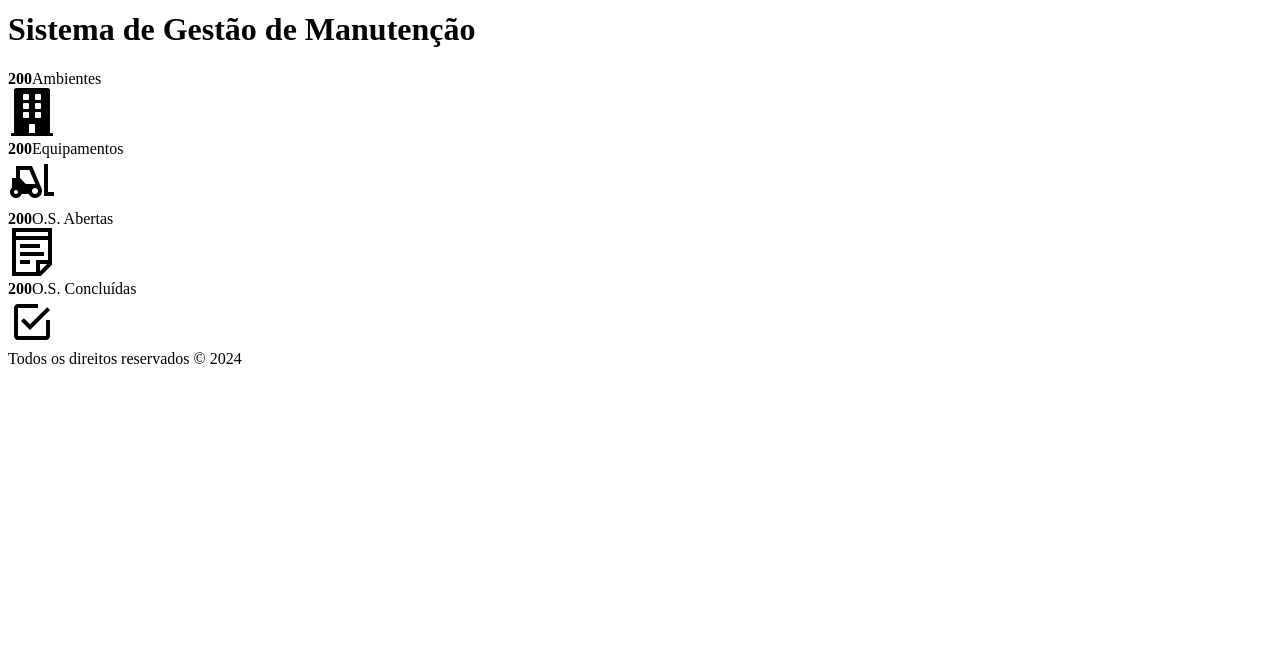
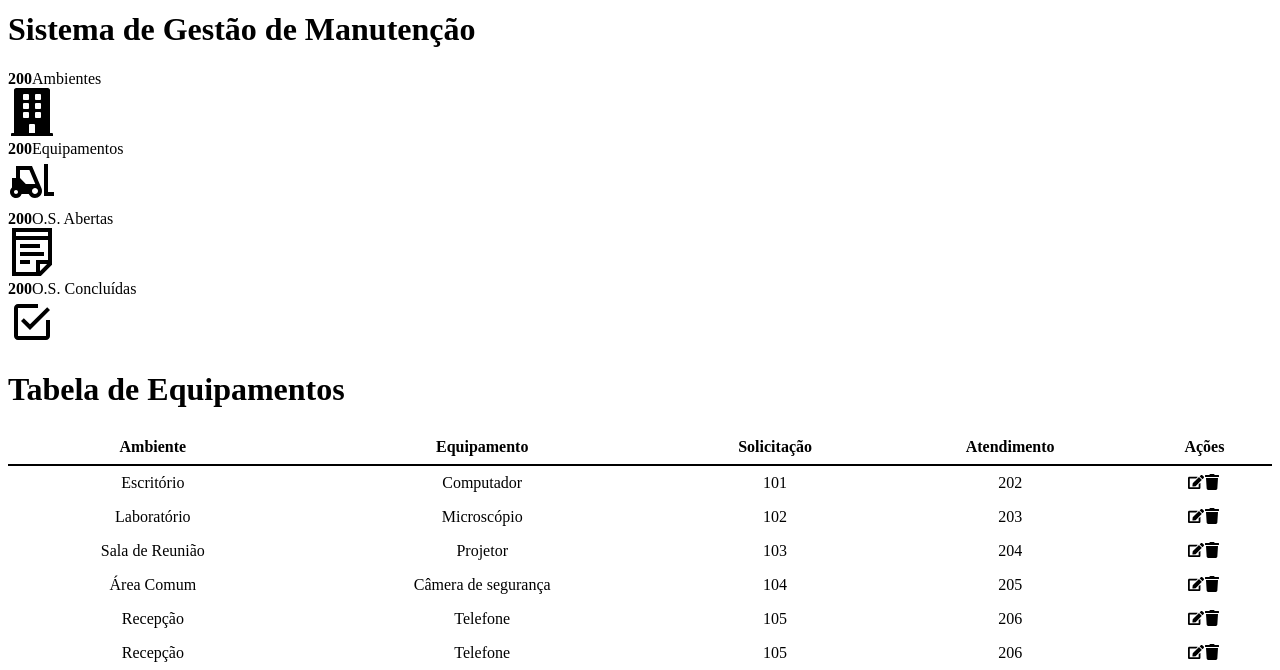
Before and after one commit to MoraisL/maintenanceAPP, a Next.js app in the folder frontend/: page / in a window 1280 px wide. Shown: the part 282-952 px from the top of the page. Before the commit the page ends 800 px from the top, so only its background shows below. Built offline with nearby package versions, Linux system fonts and the light colour scheme.

Commit message:
feat: create table in initial page

```diff
--- /dev/null
+++ b/frontend/src/app/components/card.tsx
@@ -0,0 +1,24 @@
+import { FaBuilding } from "react-icons/fa";
+
+
+interface CardInterface {
+    color?: string;
+    qty?: string;
+    text?: string;
+    icon?: React.ReactNode;
+}
+
+
+export function Card({color, qty, text, icon}: CardInterface){
+    return (
+        <div className={`${color} p-6 flex
+        gap-2 rounded-xl`}>
+            <div className="flex-1 flex flex-col">
+                <strong className="text-3xl font-bold">{qty}</strong>
+                <span className="text-sm text-zinc-500">{text}</span>
+            </div>
+            {icon}
+
+        </div>
+    );
+}
--- /dev/null
+++ b/frontend/src/app/components/table.tsx
@@ -0,0 +1,45 @@
+import React from 'react';
+import { FaEdit, FaTrash } from 'react-icons/fa';
+
+interface TableData {
+  ambiente: string;
+  equipamento: string;
+  solicitacao: number;
+  atendimento: number;
+}
+
+interface TableProps {
+  data: TableData[];
+}
+
+const TableComponent: React.FC<TableProps> = ({ data }) => {
+  return (
+    <table style={{ width: '100%', borderCollapse: 'collapse' }}>
+      <thead>
+        <tr style={{ borderBottom: '2px solid black', textAlign: 'center' }}>
+          <th style={{ padding: '8px' }}>Ambiente</th>
+          <th style={{ padding: '8px' }}>Equipamento</th>
+          <th style={{ padding: '8px' }}>Solicitação</th>
+          <th style={{ padding: '8px' }}>Atendimento</th>
+          <th style={{ padding: '8px' }}>Ações</th>
+        </tr>
+      </thead>
+      <tbody>
+        {data.map((item, index) => (
+          <tr key={index} style={{ textAlign: 'center' }}>
+            <td style={{ padding: '8px' }}>{item.ambiente}</td>
+            <td style={{ padding: '8px' }}>{item.equipamento}</td>
+            <td style={{ padding: '8px' }}>{item.solicitacao}</td>
+            <td style={{ padding: '8px' }}>{item.atendimento}</td>
+            <td style={{ padding: '8px', display: 'flex', justifyContent: 'center' }}>
+            <FaEdit className="cursor-pointer text-blue-500 hover:text-blue-700" />
+            <FaTrash className="cursor-pointer text-red-500 hover:text-red-700" />
+            </td>
+          </tr>
+        ))}
+      </tbody>
+    </table>
+  );
+};
+
+export default TableComponent;
--- a/frontend/src/app/page.tsx
+++ b/frontend/src/app/page.tsx
@@ -1,13 +1,35 @@
 import Image from "next/image";
 import { FaBuilding, FaTools, FaUsers } from "react-icons/fa";
 import { GrNotes } from "react-icons/gr";
-import { IoMdCheckbox, IoMdCheckboxOutline } from "react-icons/io";
-import { MdDashboard, MdForklift } from "react-icons/md";
+import { IoMdCheckboxOutline } from "react-icons/io";
+import { MdForklift } from "react-icons/md";
 import { Footer } from "./components/footer";
 import { Aside } from "./components/aside";
+import { Card } from "./components/card";
+import TableComponent from "./components/table";
 
+const Home = () => {
+  const tableData = [
+    { ambiente: 'Escritório', equipamento: 'Computador', solicitacao: 101, atendimento: 202 },
+    { ambiente: 'Laboratório', equipamento: 'Microscópio', solicitacao: 102, atendimento: 203 },
+    { ambiente: 'Sala de Reunião', equipamento: 'Projetor', solicitacao: 103, atendimento: 204 },
+    { ambiente: 'Área Comum', equipamento: 'Câmera de segurança', solicitacao: 104, atendimento: 205 },
+    { ambiente: 'Recepção', equipamento: 'Telefone', solicitacao: 105, atendimento: 206 },
+    { ambiente: 'Recepção', equipamento: 'Telefone', solicitacao: 105, atendimento: 206 },
+    { ambiente: 'Recepção', equipamento: 'Telefone', solicitacao: 105, atendimento: 206 },
+    { ambiente: 'Recepção', equipamento: 'Telefone', solicitacao: 105, atendimento: 206 },
+    { ambiente: 'Recepção', equipamento: 'Telefone', solicitacao: 105, atendimento: 206 },
+    { ambiente: 'Recepção', equipamento: 'Telefone', solicitacao: 105, atendimento: 206 },
+    { ambiente: 'Recepção', equipamento: 'Telefone', solicitacao: 105, atendimento: 206 },
+    { ambiente: 'Recepção', equipamento: 'Telefone', solicitacao: 105, atendimento: 206 },
+    { ambiente: 'Recepção', equipamento: 'Telefone', solicitacao: 105, atendimento: 206 },
+    { ambiente: 'Recepção', equipamento: 'Telefone', solicitacao: 105, atendimento: 206 },
+    { ambiente: 'Recepção', equipamento: 'Telefone', solicitacao: 105, atendimento: 206 },
+    { ambiente: 'Recepção', equipamento: 'Telefone', solicitacao: 105, atendimento: 206 },
+    { ambiente: 'Recepção', equipamento: 'Telefone', solicitacao: 105, atendimento: 206 },
+    { ambiente: 'Recepção', equipamento: 'Telefone', solicitacao: 105, atendimento: 206 },
+  ];
 
-export default function Home() {
   return (
     <div className="h-screen flex flex-col">
       <div className="flex-1 flex">
@@ -19,54 +41,24 @@ export default function Home() {
            bg-white/40 p-6 text-center">
             Sistema de Gestão de Manutenção</h1>
 
-          <div>
-            <div className="grid grid-cols-4 gap-4 p-6">
+          <div className="rounded-lg">
+            <div className="grid grid-cols-4 gap-4 p-6 ">
+              <Card color={"bg-orange-200"} qty="200" text="Ambientes" icon={<FaBuilding size={48} />} />
+              <Card color={"bg-blue-200"} qty="200" text="Equipamentos" icon={<MdForklift size={48} />} />
+              <Card color={"bg-red-200"} qty="200" text="O.S. Abertas" icon={<GrNotes size={48} />} />
+              <Card color={"bg-green-200"} qty="200" text="O.S. Concluídas" icon={<IoMdCheckboxOutline size={48} />} />
+            </div>
+            <div  className="text-3xl font-bold mb-4 text-center">
+              <h1>Tabela de Equipamentos</h1>
+            </div>
+            <div className="max-h-96 overflow-y-auto" style={{
+    scrollbarWidth: 'thin', /* Para Firefox */
+    scrollbarColor: '#888 #f1f1f1', /* Para Firefox */
+  }}>
 
-              <div className="bg-orange-200 p-6 flex
-                              gap-2 rounded-xl">
-                <div className="flex-1 flex flex-col">
-                  <strong className="text-3xl font-bold">200</strong>
-                  <span className="text-sm text-zinc-500">Ambientes</span>
-                </div>
-                <FaBuilding size={48} />
-
-              </div>
-
-
-              <div className="bg-blue-200 p-6 flex
-                              gap-2 rounded-xl">
-                <div className="flex-1 flex flex-col">
-                  <strong className="text-3xl font-bold">200</strong>
-                  <span className="text-sm text-zinc-500">Equipamentos</span>
-                </div>
-                <MdForklift size={48} />
-
-              </div>
-
-
-              <div className="bg-red-200 p-6 flex
-                              gap-2 rounded-xl">
-                <div className="flex-1 flex flex-col">
-                  <strong className="text-3xl font-bold">200</strong>
-                  <span className="text-sm text-zinc-500">O.S. Abertas</span>
-                </div>
-                <GrNotes size={48} />
-
-              </div>
-
-
-              <div className="bg-green-200 p-6 flex
-                              gap-2 rounded-xl">
-                <div className="flex-1 flex flex-col">
-                  <strong className="text-3xl font-bold">200</strong>
-                  <span className="text-sm text-zinc-500">O.S. Concluídas</span>
-                </div>
-                <IoMdCheckboxOutline size={48} />
-
-              </div>
+            <TableComponent data={tableData} />
             </div>
           </div>
-
 
         </main>
 
@@ -75,3 +67,5 @@ export default function Home() {
     </div>
   );
 }
+
+export default Home;
```
